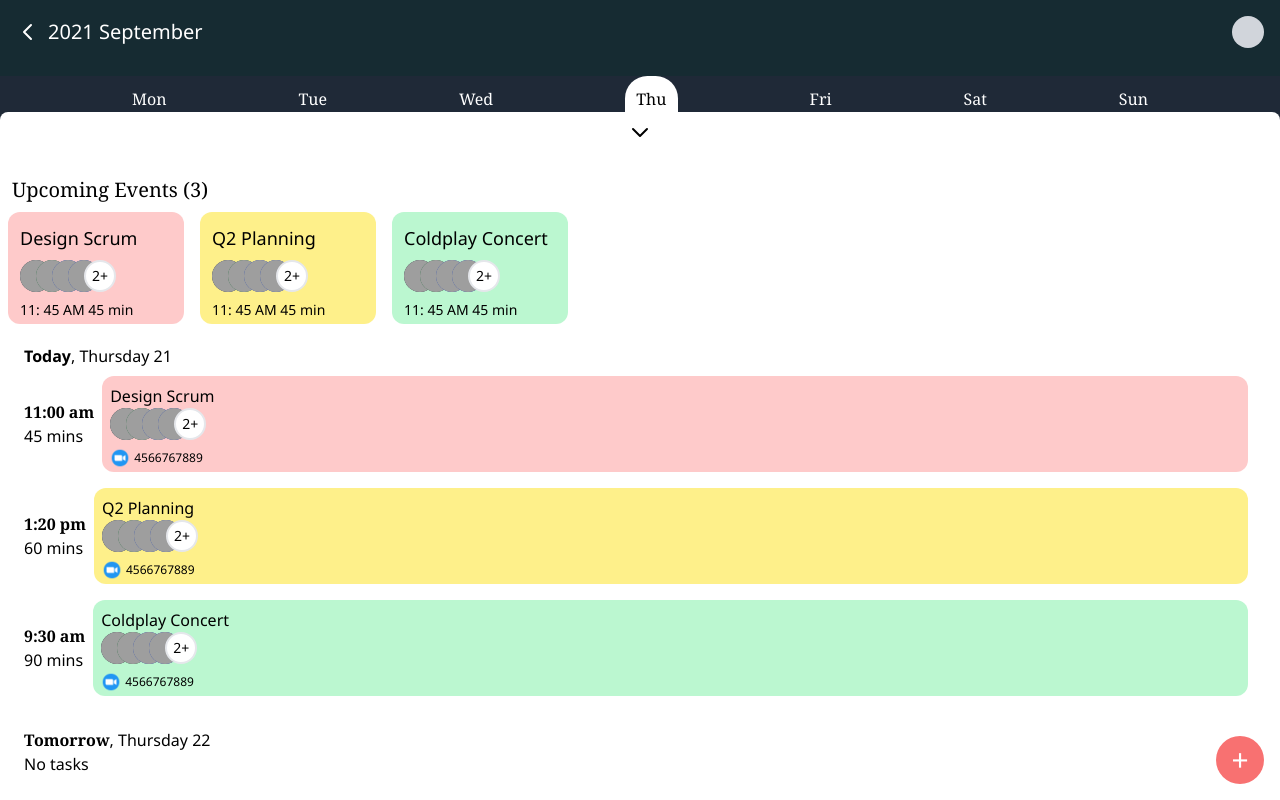
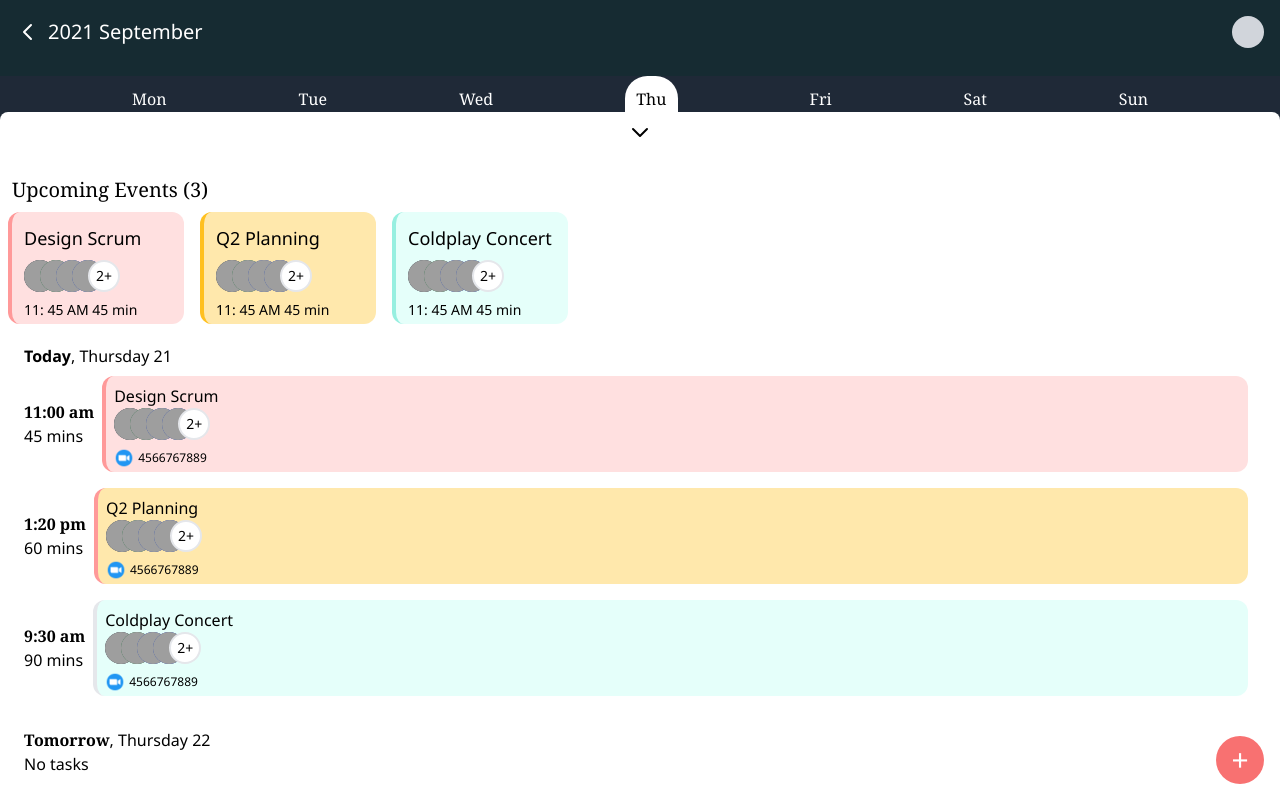
Before and after one commit to aabhas-sao/pamfur-task, a Next.js app: page /app in a window 1280 px wide. Built offline with nearby package versions, Linux system fonts and the light colour scheme; grey boxes are pictures that could not be loaded.

Commit message:
feat: add color codes
Signed-off-by: Aabhas Sao <aabhassao0@gmail.com>

```diff
--- a/components/timelineEventBox.js
+++ b/components/timelineEventBox.js
@@ -3,9 +3,9 @@ import Image from 'next/image'
 import zoomIcon from '../public/zoom.png'
 import CircleAvatarWrapper from './ui/circleAvatarWrapper'
 
-const TimelineEventBox = ({ title, color, meetingId }) => {
+const TimelineEventBox = ({ title, color, accent, meetingId }) => {
   return (
-    <div className={`w-100 h-24 ${color} p-2 rounded-xl m-2 overflow-auto`}>
+    <div className={`w-100 h-24 ${color} ${accent} border-l-4 p-2 rounded-xl m-2 overflow-hidden`}>
       <h2>{title}</h2>
       <CircleAvatarWrapper />
       <div className='flex flex-row items-center'>
--- a/components/upcomingEventBox.js
+++ b/components/upcomingEventBox.js
@@ -2,10 +2,10 @@ import React from 'react'
 import Box from './ui/box'
 import CircleAvatarWrapper from './ui/circleAvatarWrapper'
 
-const UpcomingEventBox = ({ title, color, time, duration }) => {
+const UpcomingEventBox = ({ title, color, accent, time, duration }) => {
   return (
     <Box>
-      <div className={`w-44 h-28 ${color} p-3 rounded-xl m-2 overflow-auto`}>
+      <div className={`w-44 h-28 ${accent} ${color} border-l-4 p-3 rounded-xl m-2 overflow-y-hidden`}>
         <h2 className='text-lg mb-2'> {title}</h2 >
         <CircleAvatarWrapper />
         <p className='text-sm'>{time} <span>{duration}</span></p>
--- a/data/events.json
+++ b/data/events.json
@@ -5,21 +5,23 @@
       "duration": "45 mins",
       "time": "11:00 am",
       "meetingId": 4566767889,
-      "color": "bg-red-200"
+      "color": "bg-light-red",
+      "accent": "bg-accent-red"
     },
     {
       "title": "Q2 Planning",
       "duration": "60 mins",
       "time": "1:20 pm",
       "meetingId": 4566767889,
-      "color": "bg-yellow-200"
+      "color": "bg-light-yellow",
+      "accent": "bg-accent-red"
     },
     {
       "title": "Coldplay Concert",
       "duration": "90 mins",
       "time": "9:30 am",
       "meetingId": 4566767889,
-      "color": "bg-green-200"
+      "color": "bg-light-green"
     }
   ]
 ]
--- a/pages/app.js
+++ b/pages/app.js
@@ -54,9 +54,9 @@ const App = () => {
           <h2 className='mt-8 font-serif ml-3 text-xl'>Upcoming Events (3)</h2>
 
           <div className='flex flex-row overflow-x-scroll'>
-            <UpcomingEventBox title={"Design Scrum"} time={"11: 45 AM"} duration={"45 min"} color="bg-red-200" />
-            <UpcomingEventBox title={"Q2 Planning"} time={"11: 45 AM"} duration={"45 min"} color="bg-yellow-200" />
-            <UpcomingEventBox title={"Coldplay Concert"} time={"11: 45 AM"} duration={"45 min"} color="bg-green-200" />
+            <UpcomingEventBox title={"Design Scrum"} time={"11: 45 AM"} duration={"45 min"} color="bg-light-red" accent={"bg-accent-red"} />
+            <UpcomingEventBox title={"Q2 Planning"} time={"11: 45 AM"} duration={"45 min"} color="bg-light-yellow" accent={"bg-accent-yellow"} />
+            <UpcomingEventBox title={"Coldplay Concert"} time={"11: 45 AM"} duration={"45 min"} color="bg-light-green" accent={"bg-accent-green"} />
           </div>
           {showCalendar ? <></> : <Timeline />}
         </div>
--- a/styles/globals.scss
+++ b/styles/globals.scss
@@ -1,6 +1,5 @@
 @tailwind base;
 @tailwind components;
-@tailwind utilities;
 
 html,
 body {
@@ -9,6 +8,8 @@ body {
   background-color: #162b32;
   font-family: "Segoe UI", Tahoma, Geneva, Verdana, sans-serif;
 }
+
+@tailwind utilities;
 
 a {
   color: inherit;
@@ -38,3 +39,27 @@ input {
   padding: 0.7em;
   border-radius: 1.4em;
 }
+
+.bg-light-green {
+  background-color: #e5fffa;
+}
+
+.bg-light-red {
+  background-color: #ffe0e0;
+}
+
+.bg-light-yellow {
+  background-color: #ffe8ac;
+}
+
+.bg-accent-green {
+  border-color: #97efe0;
+}
+
+.bg-accent-red {
+  border-color: #ff9999;
+}
+
+.bg-accent-yellow {
+  border-color: #ffc01f;
+}
--- a/tailwind.config.js
+++ b/tailwind.config.js
@@ -4,7 +4,18 @@ module.exports = {
     "./components/**/*.{js,ts,jsx,tsx}",
   ],
   theme: {
-    extend: {},
+    extend: {
+      colors: {
+        colors: {
+          'light-red': "#FFE0E0",
+          'light-green': "#E5FFFA",
+          'light-yellow': "#FFE8AC",
+          'accent-red': "#FF9999",
+          'accent-green': "#97EFE0",
+          'accent-yellow': "#FFC01F",
+        },
+      },
+    },
   },
   plugins: [],
 }
```
Also changed, not shown: styles/1563459389842.jpeg (added).
